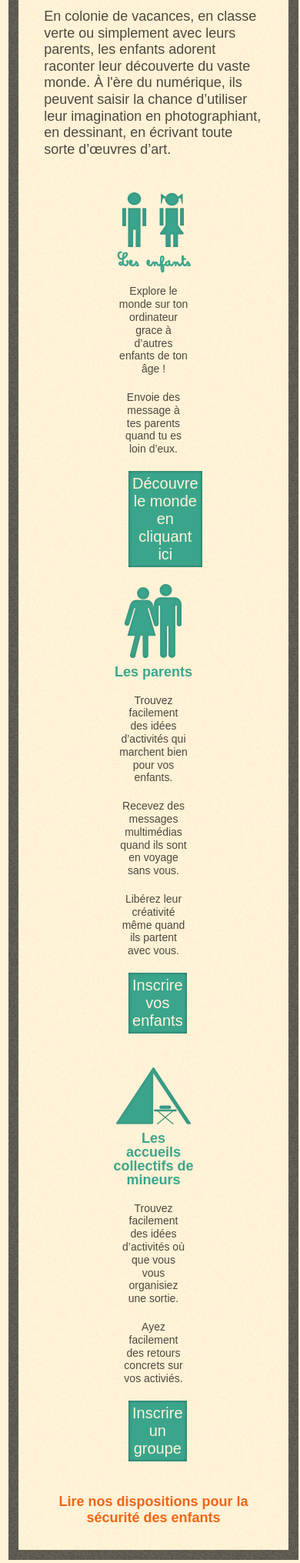
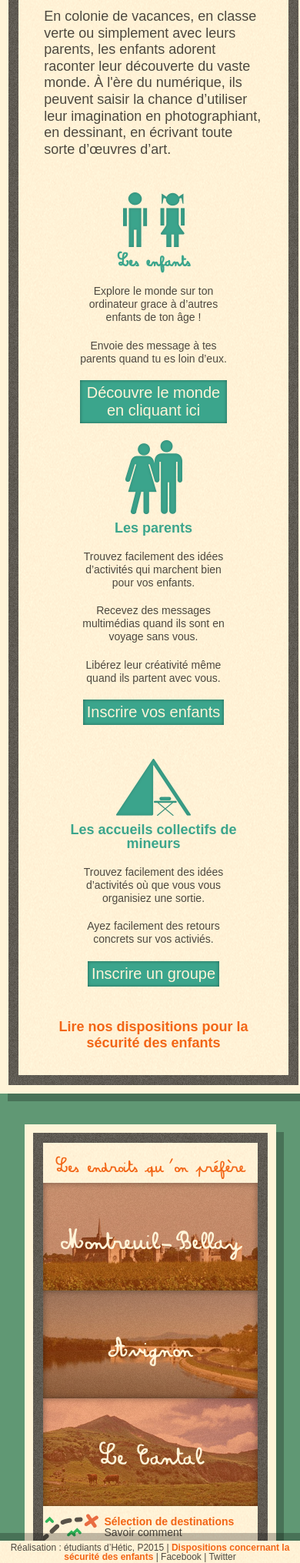
Before and after one commit to jbminvielle/kidstales, a PHP site: template app/Views/index.php in a window 390 px wide. Shown: the part 430-2461 px from the top of the page at 77% size. Run offline with PHP 8.4, Linux system fonts and the light colour scheme; the template is opened without the code that fills it, so the values that code supplies are empty; some libraries are stand-ins or nearby versions.

Commit message:
petites modifs css pour la forme (commit post apocalypse)

```diff
--- a/public/css/kidstales.css
+++ b/public/css/kidstales.css
@@ -350,7 +350,7 @@ section#explanations h3, section#explanations p {margin: 20px 7%;}
 
 section#explanations article {
 	display: inline-block;
-	max-width: 31.7%;
+	width: 31.7%;
 	vertical-align: bottom;
 	text-align: center;
 	padding: 0.5%;
@@ -470,6 +470,10 @@ body {
 	nav {
 		padding: 0 20px !important;
 	}
+
+	section#explanations h1 {
+		font-size: 60px;
+	}
 }
 
 @media screen and (max-width: 630px) {
```
